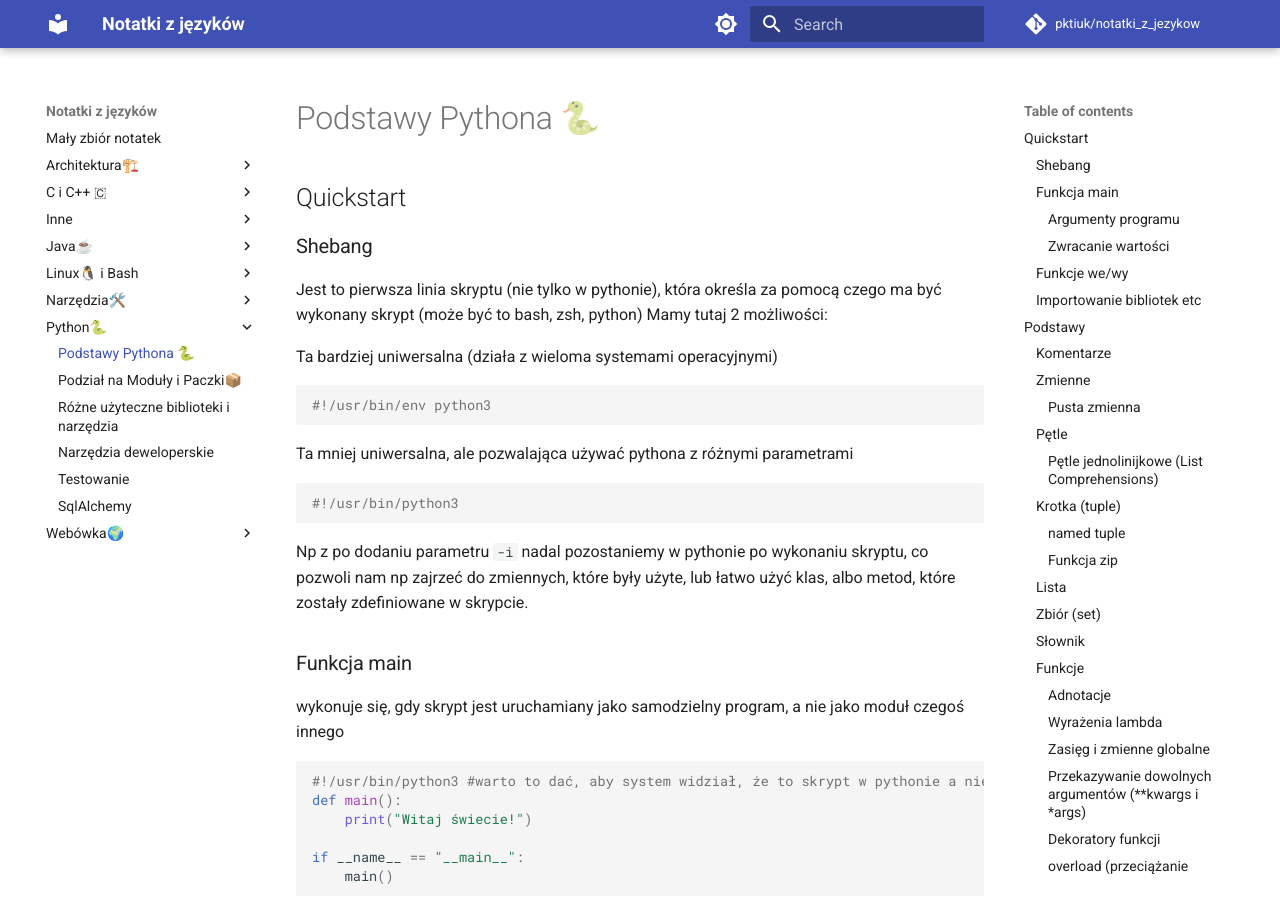
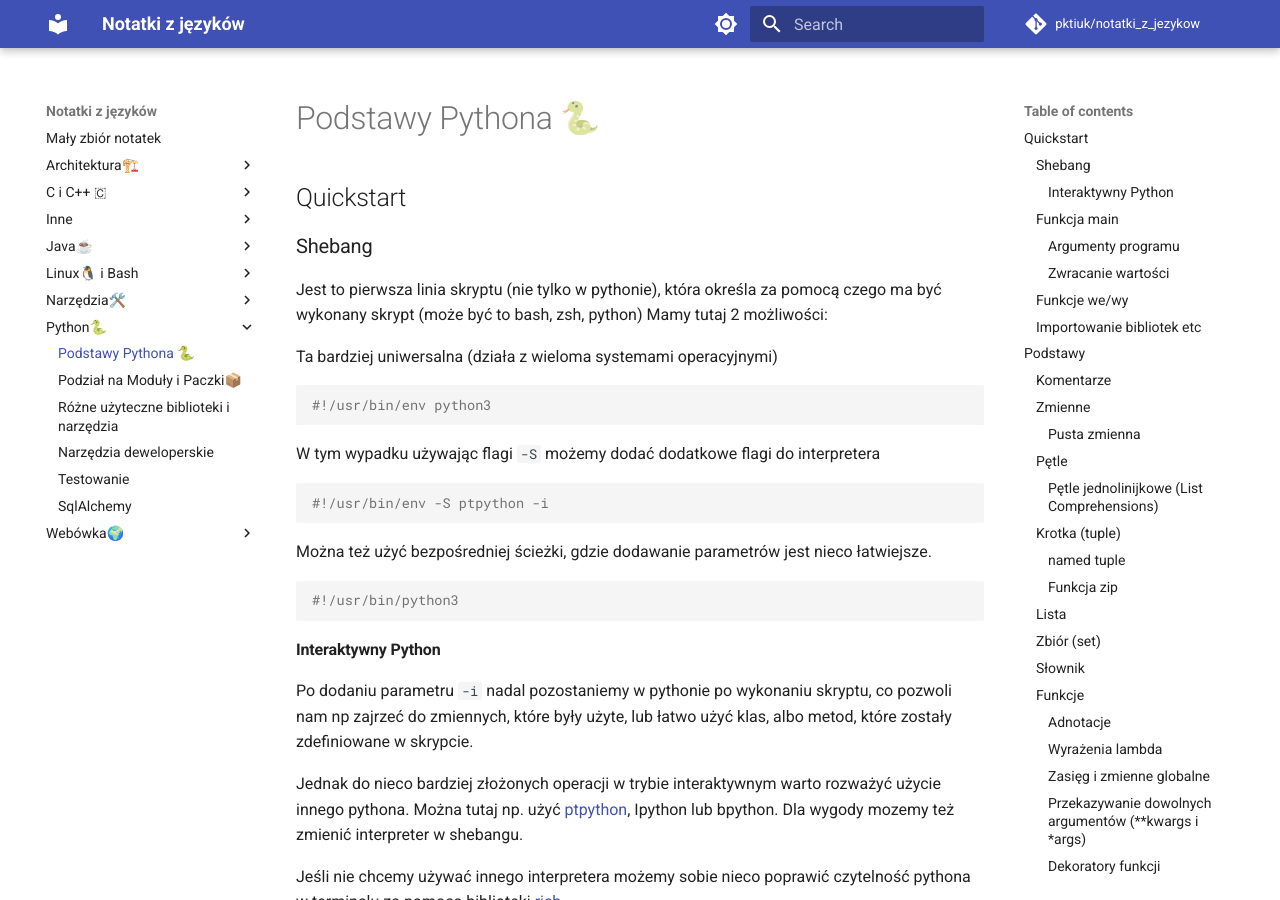
Before and after one commit to pktiuk/notatki_z_jezykow, an MkDocs documentation site: the page built from docs/Python🐍/1_ogolne_notatki.md, in a window 1280 px wide and 900 px high. Built offline with MkDocs 1.6.1 and Material for MkDocs 9.7.7, drawn with Linux system fonts in a browser that asks for light colours; comment, search, counter and statistics services are not loaded; some of the changed text lies outside the part shown.

Commit message:
Uzupełnienie informacji o shebangach

````diff
--- a/docs/Python🐍/1_ogolne_notatki.md
+++ b/docs/Python🐍/1_ogolne_notatki.md
@@ -13,13 +13,25 @@ Ta bardziej uniwersalna (działa z wieloma systemami operacyjnymi)
 #!/usr/bin/env python3
 ```
 
-Ta mniej uniwersalna, ale pozwalająca używać pythona z różnymi parametrami
+W tym wypadku używając flagi `-S` możemy dodać dodatkowe flagi do interpretera
+
+```python
+#!/usr/bin/env -S ptpython -i
+```
+
+Można też użyć bezpośredniej ścieżki, gdzie dodawanie parametrów jest nieco łatwiejsze.
 
 ```python
 #!/usr/bin/python3
 ```
 
-Np z po dodaniu parametru `-i` nadal pozostaniemy w pythonie po wykonaniu skryptu, co pozwoli nam np zajrzeć do zmiennych, które były użyte, lub łatwo użyć klas, albo metod, które zostały zdefiniowane w skrypcie.
+#### Interaktywny Python
+
+Po dodaniu parametru `-i` nadal pozostaniemy w pythonie po wykonaniu skryptu, co pozwoli nam np zajrzeć do zmiennych, które były użyte, lub łatwo użyć klas, albo metod, które zostały zdefiniowane w skrypcie.
+
+Jednak do nieco bardziej złożonych operacji w trybie interaktywnym warto rozważyć użycie innego pythona. Można tutaj np. użyć [ptpython](https://github.com/prompt-toolkit/ptpython), Ipython lub bpython. Dla wygody mozemy też zmienić interpreter w shebangu.
+
+Jeśli nie chcemy używać innego interpretera możemy sobie nieco poprawić czytelność pythona w terminalu za pomocą biblioteki [rich](https://pypi.org/project/rich/).
 
 ### Funkcja main
 
````
